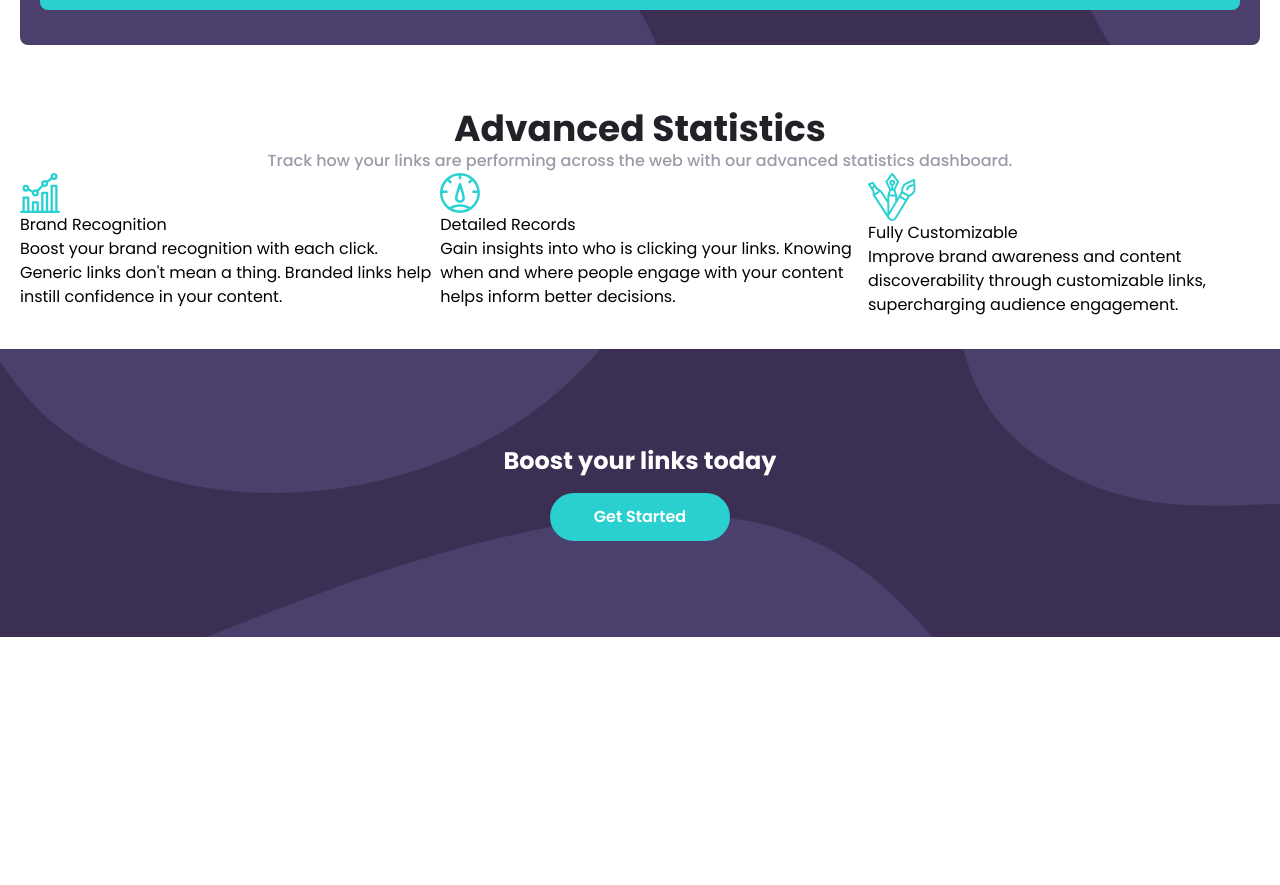
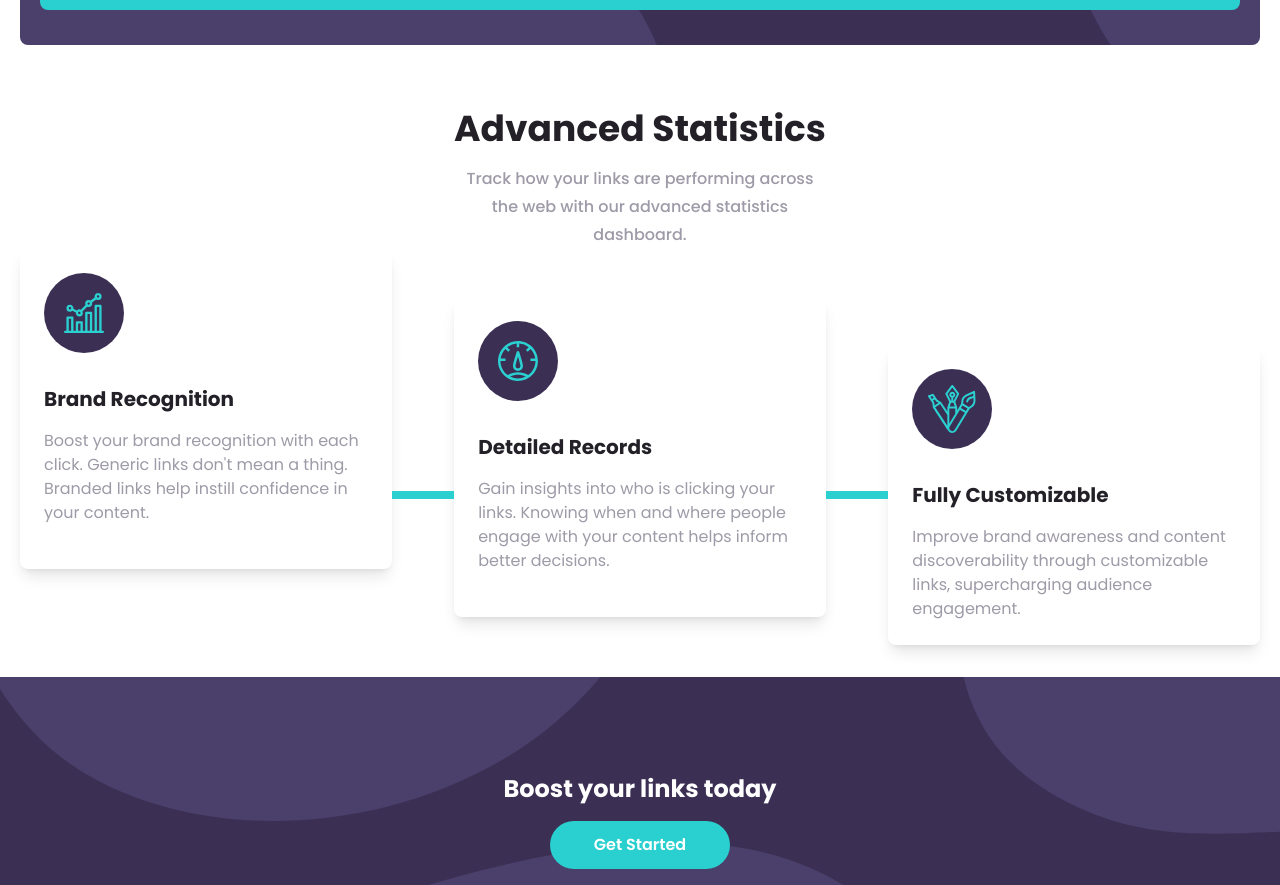
Before and after one commit to FriedAxons/url-shortening-api-landing-page, a React (Vite) app in the folder frontend/: page / in a window 1280 px wide. Shown: the part 826-1711 px from the top of the page. Before the commit the page ends 1463 px from the top, so only its background shows below. Built offline with nearby package versions, Linux system fonts and the light colour scheme.

Commit message:
Style InfoSection component

```diff
--- a/frontend/src/components/InfoSection.tsx
+++ b/frontend/src/components/InfoSection.tsx
@@ -61,44 +61,65 @@ const InfoSection = () => {
   const DesktopInfoSection = () => (
     <div className="lg:xy-p mxy-p">
       <div className="flex flex-col items-center">
-        <h1 className="text-4xl font-bold text-verydarkviolet">
+        <h1 className="text-4xl font-bold text-verydarkviolet mb-4">
           Advanced Statistics
         </h1>
-        <p className="text-grayishviolet font-medium">
+        <p className="w-[29%] leading-7  text-center text-grayishviolet font-medium">
           Track how your links are performing across the web with our advanced
           statistics dashboard.
         </p>
       </div>
-      <div className="flex flex-row">
-        <div>
+
+      <div className="relative flex flex-row justify-center">
+        <div className="max-h-[320px] w-[380px] bg-white p-6 rounded-lg shadow-lg">
+          <div className="flex justify-center items-center bg-darkviolet w-20 h-20 mb-8 rounded-full">
             <img
               src="./svgs/icon-brand-recognition.svg"
               alt="Brand Recognition Illustration"
             />
-          <h2>Brand Recognition</h2>
-          <p>
+          </div>
+          <h2 className="text-verydarkviolet text-xl font-bold mb-4">
+            Brand Recognition
+          </h2>
+          <p className="text-grayishviolet">
             Boost your brand recognition with each click. Generic links don't
             mean a thing. Branded links help instill confidence in your content.
           </p>
         </div>
-        <div>
+
+        {/* Cyan Bar */}
+        <div className="w-16 h-2 bg-cyan self-center transform translate-y-12"></div>
+
+        <div className="max-h-[320px] w-[380px] bg-white p-6 rounded-lg shadow-lg mt-12">
+          <div className="flex justify-center items-center bg-darkviolet w-20 h-20 mb-8 rounded-full">
             <img
               src="./svgs/icon-detailed-records.svg"
-            alt="Detailed Records Illustration"
+              alt="Brand Recognition Illustration"
             />
-          <h2>Detailed Records</h2>
-          <p>
+          </div>
+          <h2 className="text-verydarkviolet text-xl font-bold mb-4">
+            Detailed Records
+          </h2>
+          <p className="text-grayishviolet">
             Gain insights into who is clicking your links. Knowing when and
             where people engage with your content helps inform better decisions.
           </p>
         </div>
-        <div>
+
+        {/* Cyan Bar */}
+        <div className="w-16 h-2 bg-cyan self-center transform translate-y-12"></div>
+
+        <div className="max-h-[320px] w-[380px] bg-white p-6 rounded-lg shadow-lg mt-24">
+          <div className="flex justify-center items-center bg-darkviolet w-20 h-20 mb-8 rounded-full">
             <img
               src="./svgs/icon-fully-customizable.svg"
-            alt="Fully Customizable Illustration"
+              alt="Brand Recognition Illustration"
             />
-          <h2>Fully Customizable</h2>
-          <p>
+          </div>
+          <h2 className="text-verydarkviolet text-xl font-bold mb-4">
+            Fully Customizable
+          </h2>
+          <p className="text-grayishviolet">
             Improve brand awareness and content discoverability through
             customizable links, supercharging audience engagement.
           </p>
```
Lines whose indentation alone changed are shown as unchanged.
